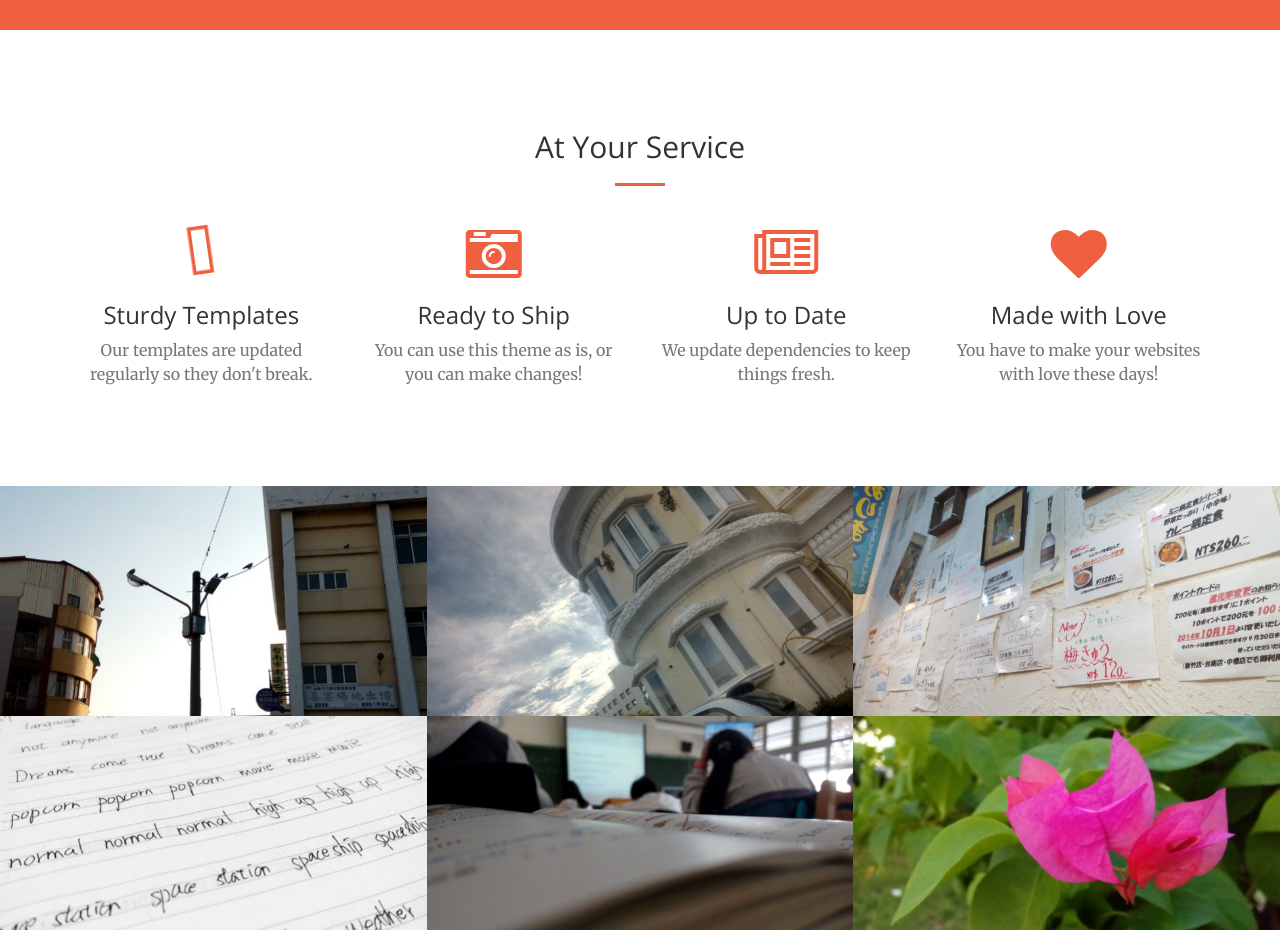
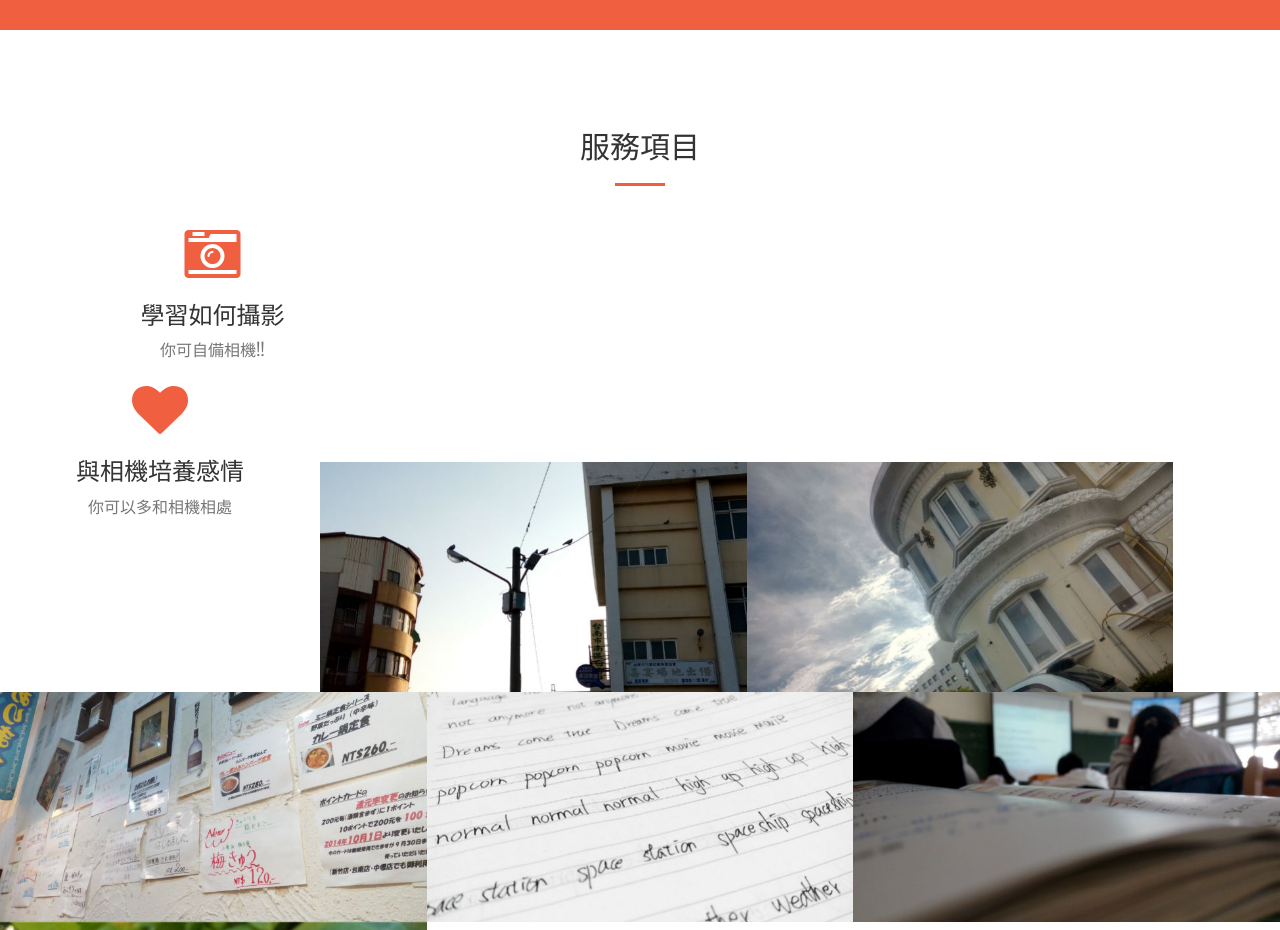
Before and after one commit to s1050022/hhjh, a website: page creative/index.html in a window 1280 px wide. Shown: the part 1140-2070 px from the top of the page. Drawn offline with nearby package versions, Linux system fonts and the light colour scheme.

Commit message:
20161219-3

```diff
--- a/creative/index.html
+++ b/creative/index.html
@@ -96,39 +96,28 @@
         <div class="container">
             <div class="row">
                 <div class="col-lg-12 text-center">
-                    <h2 class="section-heading">At Your Service</h2>
+                    <h2 class="section-heading">服務項目</h2>
                     <hr class="primary">
                 </div>
             </div>
         </div>
         <div class="container">
             <div class="row">
-                <div class="col-lg-3 col-md-6 text-center">
-                    <div class="service-box">
-                        <i class="fa fa-4x fa-free-code-camp text-primary sr-icons fa-spin"></i>
-                        <h3>Sturdy Templates</h3>
-                        <p class="text-muted">Our templates are updated regularly so they don't break.</p>
-                    </div>
-                </div>
+
+            </div>
                 <div class="col-lg-3 col-md-6 text-center">
                     <div class="service-box">
                         <i class="fa fa-4x fa-camera-retro text-primary sr-icons"></i>
-                        <h3>Ready to Ship</h3>
-                        <p class="text-muted">You can use this theme as is, or you can make changes!</p>
+                        <h3>學習如何攝影</h3>
+                        <p class="text-muted">你可自備相機!!</p>
                     </div>
                 </div>
-                <div class="col-lg-3 col-md-6 text-center">
-                    <div class="service-box">
-                        <i class="fa fa-4x fa-newspaper-o text-primary sr-icons"></i>
-                        <h3>Up to Date</h3>
-                        <p class="text-muted">We update dependencies to keep things fresh.</p>
-                    </div>
                 </div>
                 <div class="col-lg-3 col-md-6 text-center">
                     <div class="service-box">
                         <i class="fa fa-4x fa-heart text-primary sr-icons"></i>
-                        <h3>Made with Love</h3>
-                        <p class="text-muted">You have to make your websites with love these days!</p>
+                        <h3>與相機培養感情</h3>
+                        <p class="text-muted">你可以多和相機相處</p>
                     </div>
                 </div>
             </div>
```
